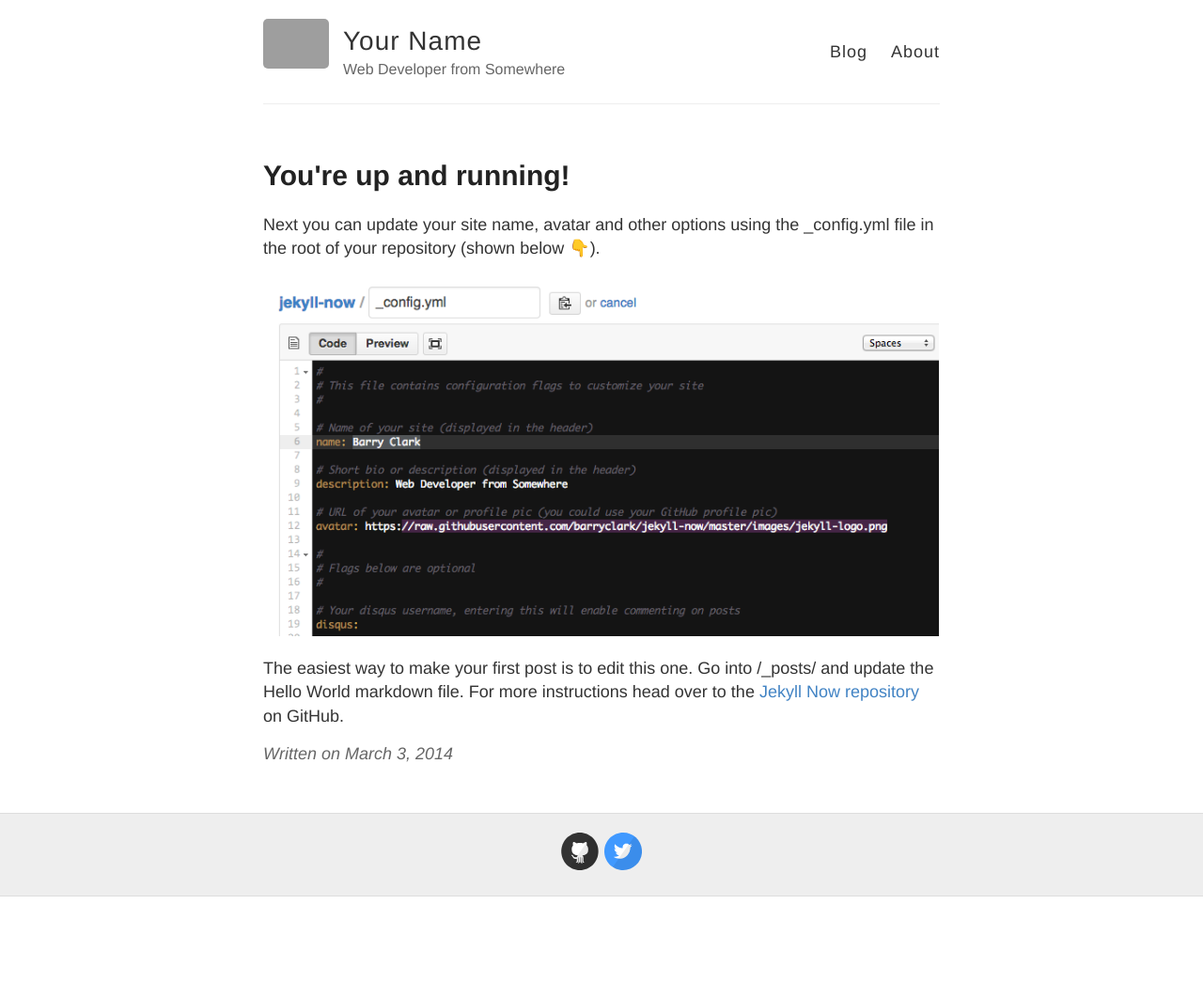
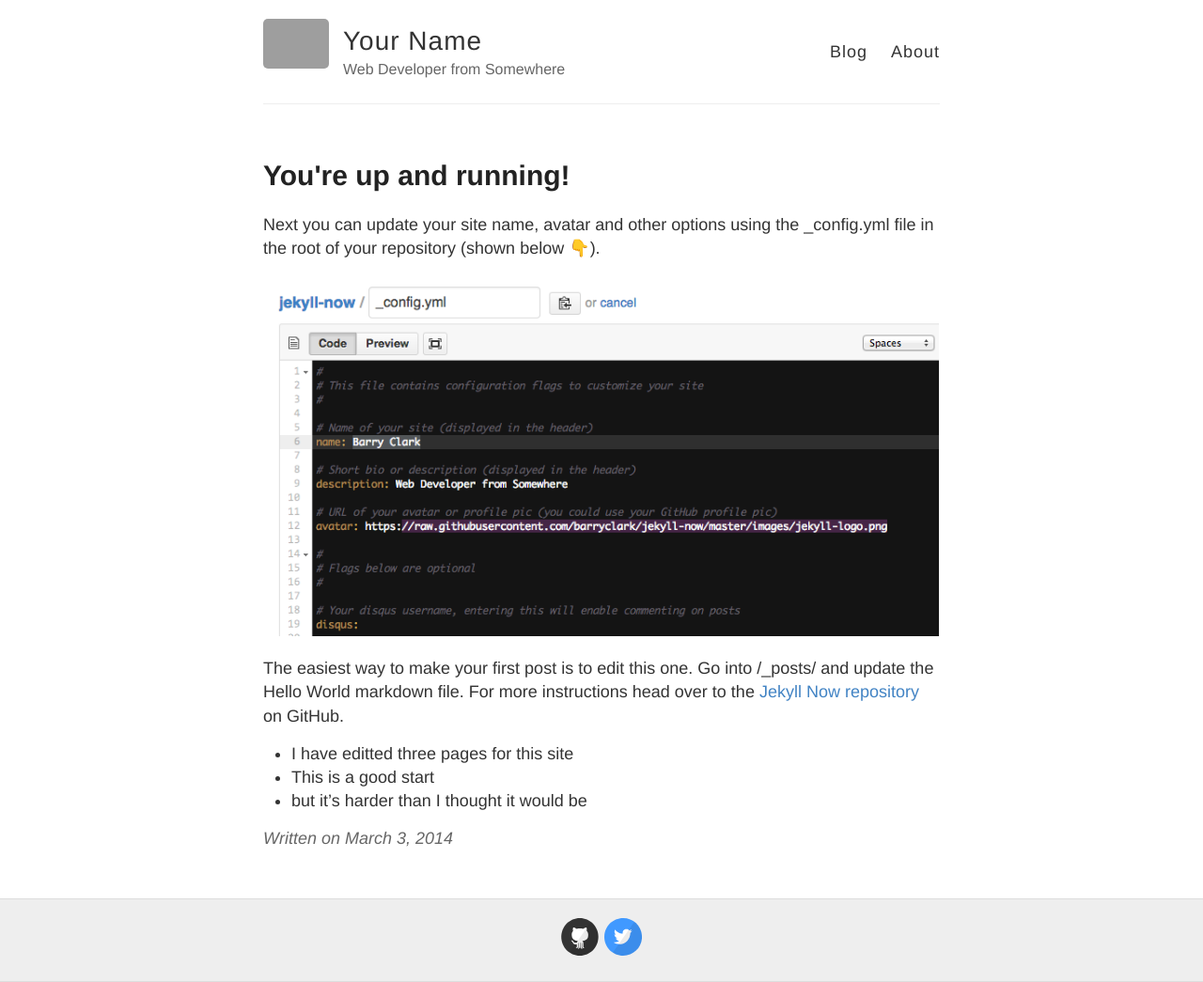
Before and after one commit to bodhiconnolly/bodhiconnolly.github.io, a Jekyll site: the page built from _posts/2014-3-3-Hello-World.md, in a window 1280 px wide. Shown: the whole page at 94% size. Built offline with Jekyll 4.4.1, drawn with Linux system fonts in a browser that asks for light colours; emoji names are drawn with the system emoji font; before the commit the page ends 954 px from its top, so only the background shows below that; grey boxes are pictures that could not be loaded.

Commit message:
Updated 2014-3-3-Hello-World.md

```diff
--- a/_posts/2014-3-3-Hello-World.md
+++ b/_posts/2014-3-3-Hello-World.md
@@ -8,3 +9,7 @@ Next you can update your site name, avatar and other options using the _config.y
 ![_config.yml]({{ site.baseurl }}/images/config.png)
 
 The easiest way to make your first post is to edit this one. Go into /_posts/ and update the Hello World markdown file. For more instructions head over to the [Jekyll Now repository](https://github.com/barryclark/jekyll-now) on GitHub.
+
+- I have editted three pages for this site
+- This is a good start
+- but it's harder than I thought it would be
```
Also changed, not shown: other parts of _posts/2014-3-3-Hello-World.md (+2 -1 lines).
